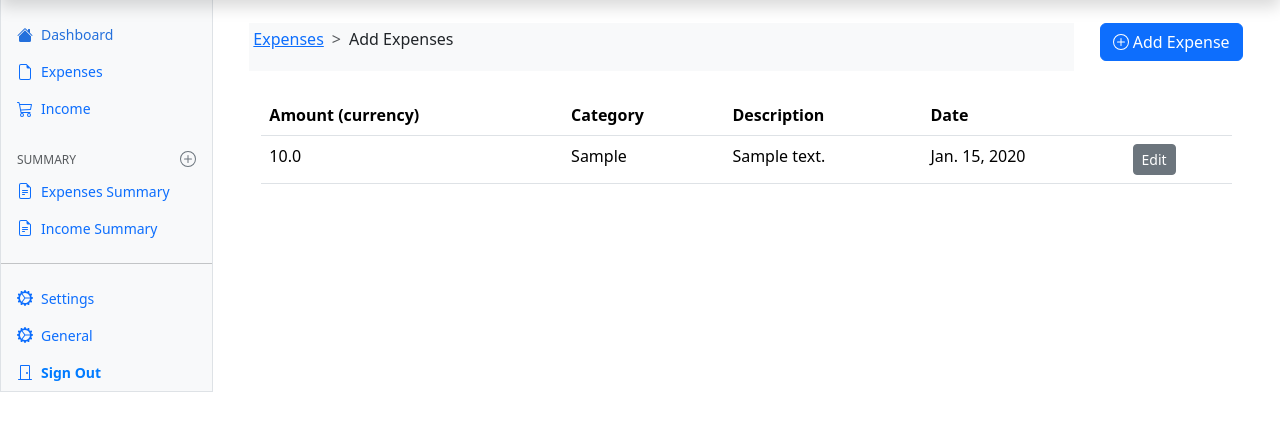
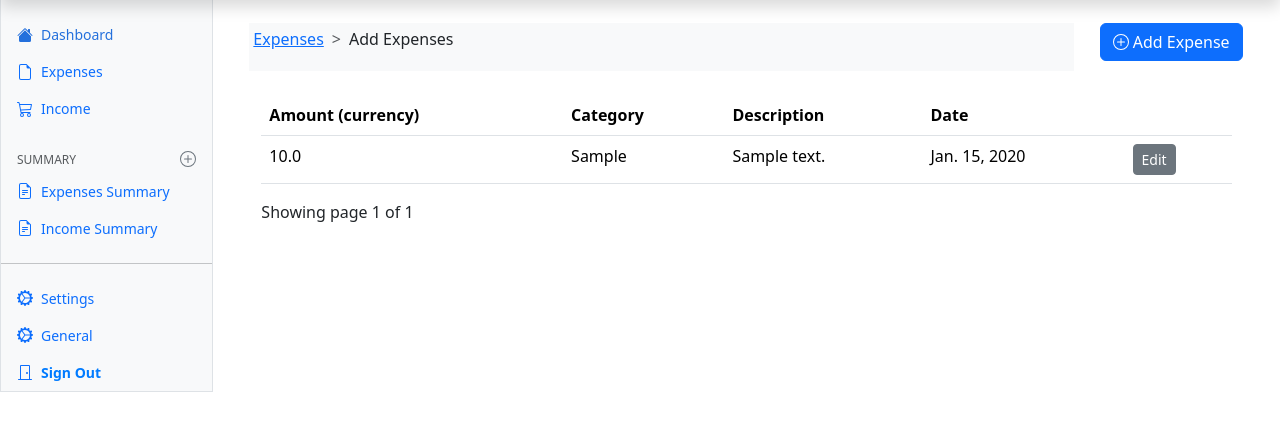
Before and after one commit to debazz4/Income-expense-tracker, a Django app: page / in a window 1280 px wide. Shown: the part 49-470 px from the top of the page. Run offline with Django 5.2, Linux system fonts and the light colour scheme; a user stored in the database is signed in; tables that the repository leaves empty hold one stand-in row (values such as "Sample post"); some libraries are stand-ins or nearby versions.

Commit message:
Pagination added

```diff
--- a/expenses/views.py
+++ b/expenses/views.py
@@ -2,7 +2,7 @@ from django.shortcuts import render, redirect
 from django.contrib.auth.decorators import login_required
 from .models import Expenses, Category
 from django.contrib import messages
-
+from django.core.paginator import Paginator
 
 # Create your views here.
 
@@ -10,8 +10,12 @@ from django.contrib import messages
 @login_required(login_url='/auth/login')
 def index(request):
     expenses = Expenses.objects.filter(owner=request.user)
+    paginator = Paginator(expenses, 2)
+    page_number = request.GET.get('page')
+    page_obj =  Paginator.get_page(paginator, page_number)
     context = {
         'expenses': expenses,
+        'page_obj': page_obj
     }
     return render(request, 'expenses/index.html', context)
 
--- a/templates/expenses/index.html
+++ b/templates/expenses/index.html
@@ -37,7 +37,7 @@
             </thead>
 
             <tbody>
-                {% for expense in expenses %}
+                {% for expense in page_obj %}
                 <tr>
                     <td>{{ expense.amount }}</td>
                     <td>{{ expense.category }}</td>
@@ -49,6 +49,22 @@
                 {% endfor %}
             </tbody>
         </table>
+
+        <div>
+            Showing page {{ page_obj.number}} of {{ page_obj.paginator.num_pages }}
+        </div>
+
+        <ul class="pagination align-right float-right mr-auto">
+            {% if page_obj.has_previous %}
+            <li {% if page_obj.number == 1 %} class="page-item active" {% endif %}><a href="?page=1" class="page-link">&laquo; 1</a></li>
+            <li class="page-item"><a href="?page={{ page_obj.previous_page_number }}" class="page-link">Previous</a></li>
+            {% endif %}
+
+            {% if page_obj.has_next %}
+            <li class="page-item"><a href="?page={{ page_obj.next_page_number}}" class="page-link">Next</a></li>
+            <li class="page-item"><a href="?page={{ page_obj.paginator.num_pages }}" class="page-link">{{ page_obj.paginator.num_pages }} &raquo;</a></li>
+            {% endif %}
+        </ul>
         {% endif %}
     </div>
 
```
